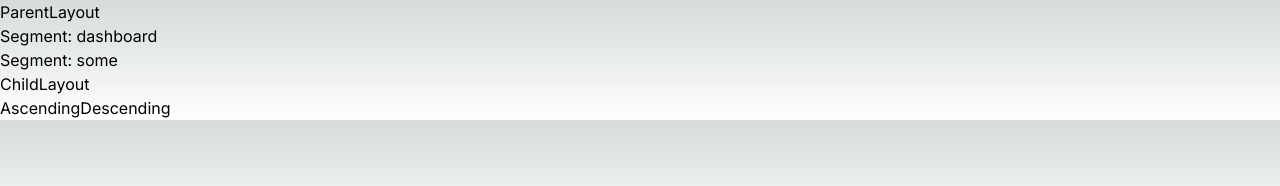
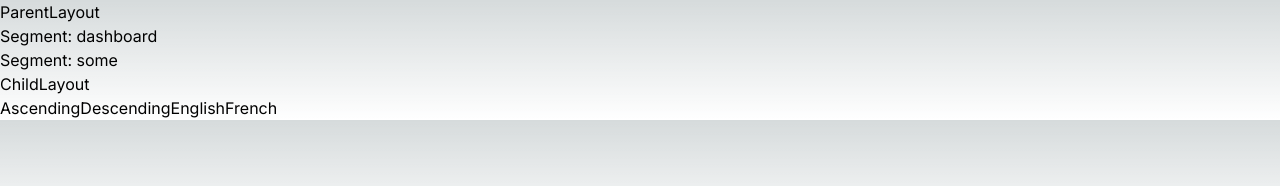
Before and after one commit to iLoveHanekawa/next14, a Next.js app: page /dashboard/some in a window 1280 px wide. Shown: the top 186 px of the page. Built offline with nearby package versions, Linux system fonts and the light colour scheme.

Commit message:
suspense

```diff
--- a/src/app/dashboard/some/page.tsx
+++ b/src/app/dashboard/some/page.tsx
@@ -1,9 +1,14 @@
 'use client'
 
-import { ReadonlyURLSearchParams, useSearchParams } from "next/navigation"
+import { ReadonlyURLSearchParams, useSearchParams, usePathname } from "next/navigation"
 
 export default function Page(): JSX.Element {
     const searchParams: ReadonlyURLSearchParams = useSearchParams();
+    const pathname: string = usePathname();
+    const switchLocale: (locale: string) => void = (locale: string) => {
+        const newPath = `/${locale}${pathname}`
+        window.history.replaceState(null, '', newPath);
+    }
     const list: JSX.Element[] = [];
     const params = new URLSearchParams(searchParams);
     const updateSorting: (sortOrder: string) => void = (sortOrder: string) => {
@@ -11,7 +16,7 @@ export default function Page(): JSX.Element {
         window.history.pushState(null, '', `?${params.toString()}`)
     }
     searchParams.forEach((value, key, parent) => {
-        list.push(<li key={key}>{value}</li>)
+        list.push(<li key={key}>{value}</li>);
     });
 
     console.log(searchParams);
@@ -22,5 +27,7 @@ export default function Page(): JSX.Element {
         <button onClick={() => {
             updateSorting('dsc');
         }}>Descending</button>
+        <button onClick={() => switchLocale('en')}>English</button>
+        <button onClick={() => switchLocale('fr')}>French</button>
     </div>
 }
--- /dev/null
+++ b/src/app/pokemons/loading.tsx
@@ -0,0 +1,3 @@
+export default function Loading() {
+    return <div>Loading...</div>
+}
```
